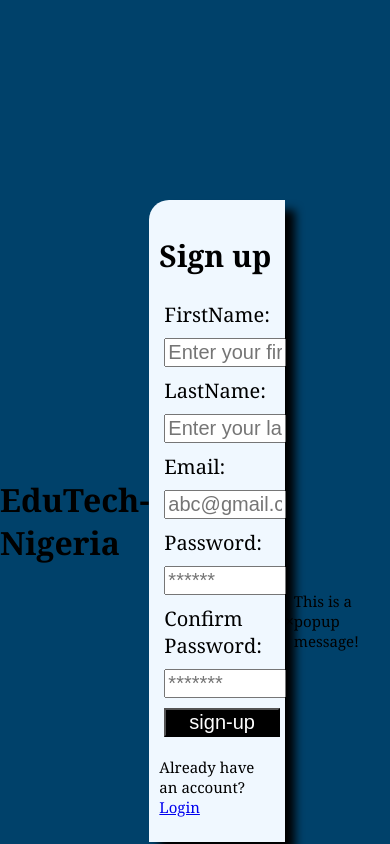
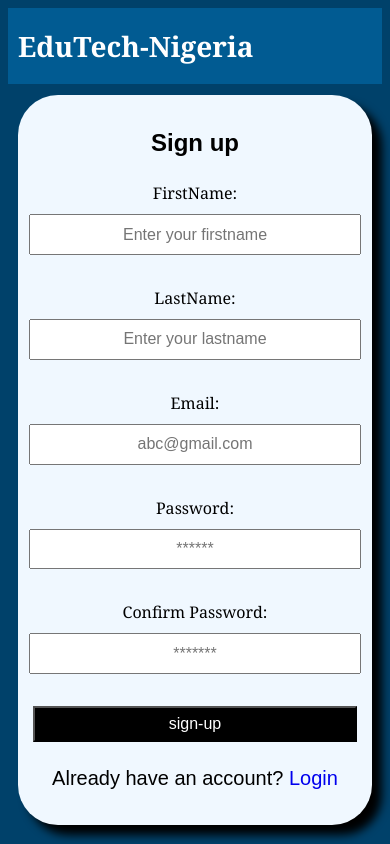
Before and after one commit to Odunsih/EduTech-Nigeria.github.io, a plain HTML site: page reg.html in a window 390 px wide. Drawn offline with nearby package versions, Linux system fonts and the light colour scheme.

Commit message:
Update reg.css

```diff
--- a/reg.css
+++ b/reg.css
@@ -1,17 +1,49 @@
+html {
+    scroll-behavior: smooth;
+}
+
 body {
-    display: flex;
+    /* display: flex; */
     justify-content: center;
     align-items: center;
     background-color: #00416A;
     font-family: Georgia, 'Times New Roman', Times, serif;
-    margin: 200px;
+    margin: o auto;
+}
+
+header {
+    background-color: #015b92;
+}
+
+.container-1 {
+    display: flex;
+    color: #fff;
+    font-size: 15px;
+    padding-left: 10px;
+}
+
+.container {
+    display: flex;
+    margin-top: 1px;
 }
 
 form {
-    padding: 10px;
+    padding: 50px;
     background-color: aliceblue;
     box-shadow: 10px 10px 10px black;
-    border-top-left-radius: 20px;
+    border-radius: 40px;
+    height: 700px;
+    width: 563px;
+    display: flex;
+    flex-direction: column;
+    justify-content: center;
+    text-align: center;
+    margin: 100px;
+}
+
+img {
+    height: 650px;
+    padding-top: 70px;
 }
 
 label {
@@ -19,59 +51,152 @@
 }
 
 h2 {
-    font-size: 30px;
+    font-size: 50px;
+    font-family: Arial, Helvetica, sans-serif;
 }
 
 label, input {
     margin: 5px;
     font-size: 20px;
+    font-weight: 400;
+    font-size: 30px;
+}
+
+input {
+    width: 500px;
+    height: 81px;
+    text-align: center;
+
 }
 
 p {
-    font-size: 15px;
+    font-size: 20px;
+    font-family: Arial, Helvetica, sans-serif;
+}
+
+a {
+    text-decoration: none;
+    font-weight: 400;
 }
 
 #submit {
-    width: 100%;
+    width: 500px;
+    height: 91px;
     background-color: black;
     color: white;
     cursor: pointer;
 }
 
 #submit:hover {
-    background-color: darkblue;
+    background-color: #00416A;
     border-radius: 10px;
 }
 
 
-@media (max-width: 600px) {
+/* Popup Background */
+.popup {
+    position: fixed;
+    top: 0;
+    left: 0;
+    width: 100%;
+    height: 100%;
+    background-color: rgba(0, 0, 0, 0.5);
+    display: flex;
+    align-items: center;
+    justify-content: center;
+    z-index: 1000;
+}
 
-    body {
-        width: min(600px, 100%);
-        display: flex;
-        align-items: center;
-        justify-content: center;
-        margin: 0 auto;
+/* Popup Content */
+.popup-content {
+    background-color: #00416A;
+    padding: 20px;
+    border-radius: 8px;
+    width: 300px;
+    text-align: center;
+    position: relative;
+    font-weight: 700;
+    color: #fff;
+}
 
+/* Close Button */
+.close-btn {
+    position: absolute;
+    top: 10px;
+    right: 10px;
+    font-size: 20px;
+    cursor: pointer;
+}
+
+/* Hide Popup */
+.hidden {
+    display: none;
+}
+
+
+
+/* Media Queries for Mobile Responsiveness */
+@media (max-width: 768px) {
+    h2 {
+        font-size: 30px;
     }
 
-    div {
-        display: flex;
-        width: min(600px, 100%);
-        align-items: center;
-        justify-content: center;
-        margin: 200px 0 0;
+    input, #submit {
+        width: 100%;
+        height: 45px;
+    }
+
+    label, input {
+        font-size: 16px;
     }
 
     form {
-        width: min(600px, 100%);
-        align-items: center;
-        justify-content: center;
-
+        padding: 20px;
+        margin: 20px;
+        width: 90%;
+        max-width: 400px;
     }
 
-    input {
-        width: min(600px, 98%);
+    .container {
+        display: flex;
+        justify-content: center;
+        width: 100%;
+        align-items: center;
     }
 
+    img {
+        display: none;
+    }
 }
+
+@media (max-width: 1000px) {
+    h2 {
+        font-size: 24px;
+    }
+
+    input, #submit {
+        height: 40px;
+        width: 100%;
+    }
+
+    form {
+        padding: 15px;
+        width: 95%;
+        margin: 10px;
+        display: flex;
+        justify-content: center;
+        align-items: center;
+    }
+
+    img {
+        width: 95%;
+    }
+
+    img {
+        display: none;
+    }
+
+    .container-1 {
+        font-size: 14px;
+    }
+}
```
